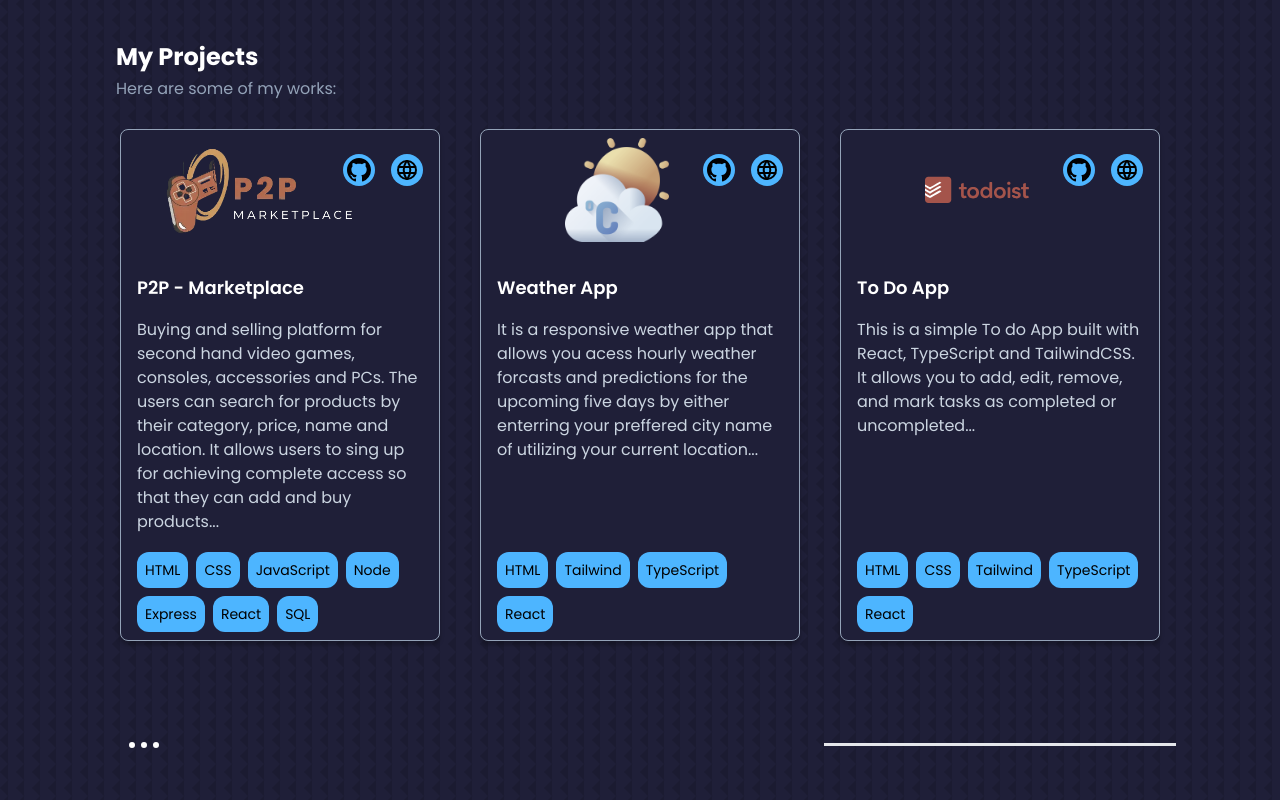
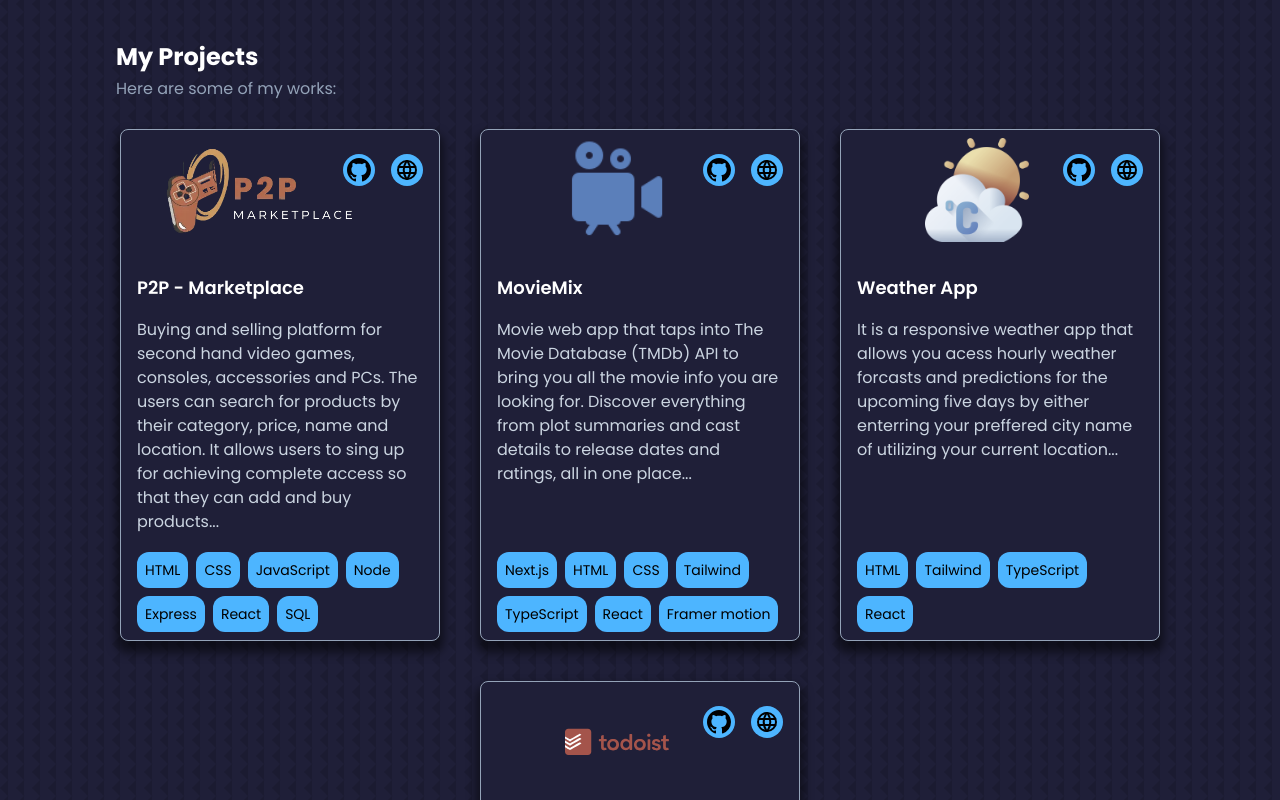
Before and after one commit to ab-sharifi21/my-portfolio-2024, a React (Vite) app: page / in a window 1280 px wide. Shown: the part 1140-1940 px from the top of the page. Built offline with nearby package versions, Linux system fonts and the light colour scheme.

Commit message:
Add the MovieMix project in project.ts

```diff
--- a/src/components/ProjectCard.tsx
+++ b/src/components/ProjectCard.tsx
@@ -4,6 +4,7 @@ import { Project } from '../types/types';
 import p2p from '../assets/p2p.webp';
 import weatherApp from '../assets/weather-app.png';
 import toDoApp from '../assets/todo-icon.svg';
+import MovieMix from '../assets/movie-mix.png';
 
 type ProjectCardProps = {
   project: Project;
@@ -18,12 +19,14 @@ export const ProjectCard = ({ project }: ProjectCardProps) => {
     imageUrl = p2p
   } else if (project.name === 'Weather App') {
     imageUrl = weatherApp
+  } else if (project.name === 'MovieMix'){
+    imageUrl = MovieMix;
   } else {
-    imageUrl = toDoApp;
+    imageUrl = toDoApp
   }
 
   return (
-    <article className="flex h-[32rem] w-[20rem] flex-col rounded-lg bg-bgColor py-2 px-4 shadow-box-shadow border border-slate-400">
+    <article className="flex h-[32rem] w-[20rem] flex-col rounded-lg bg-bgColor py-2 px-4 shadow-boxShadow border border-slate-400">
       <div className="relative">
         <img
           className="mb-8 h-[6.5rem] w-[15rem] object-contain grayscale-[50%]"
--- a/src/my-projects/projects.ts
+++ b/src/my-projects/projects.ts
@@ -12,6 +12,15 @@ export const projects: Project[] = [
   },
   {
     id: 2,
+    name: 'MovieMix',
+    description:
+      'Movie web app that taps into The Movie Database (TMDb) API to bring you all the movie info you are looking for. Discover everything from plot summaries and cast details to release dates and ratings, all in one place...',
+    github: 'https://github.com/ab-sharifi21/MovieMix',
+    url: 'https://mixmovie.netlify.app/',
+    tools: ['Next.js', 'HTML', 'CSS', 'Tailwind', 'TypeScript', 'React', 'Framer motion'],
+  },
+  {
+    id: 3,
     name: 'Weather App',
     description:
       'It is a responsive weather app that allows you acess hourly weather forcasts and predictions for the upcoming five days by either enterring your preffered city name of utilizing your current location...',
@@ -20,7 +29,7 @@ export const projects: Project[] = [
     tools: ['HTML', 'Tailwind', 'TypeScript', 'React'],
   },
   {
-    id: 2,
+    id: 4,
     name: 'To Do App',
     description:
       'This is a simple To do App built with React, TypeScript and TailwindCSS. It allows you to add, edit, remove, and mark tasks as completed or uncompleted...',
--- a/tailwind.config.js
+++ b/tailwind.config.js
@@ -18,7 +18,7 @@ export default {
         bgImage: "url('./src/assets/bgImage.png')",
       },
       boxShadow: {
-        boxShadow: '0px 8px 8px 8px rgba(0, 0, 0, 0.5)',
+        boxShadow: '0px 8px 10px 4px rgba(0, 0, 0, 0.5)',
         'box-shadow': '0px 4px 4px 0px rgba(0, 0, 0, 0.25);'
       },
     },
```
Also changed, not shown: src/assets/movie-mix.png (added).
